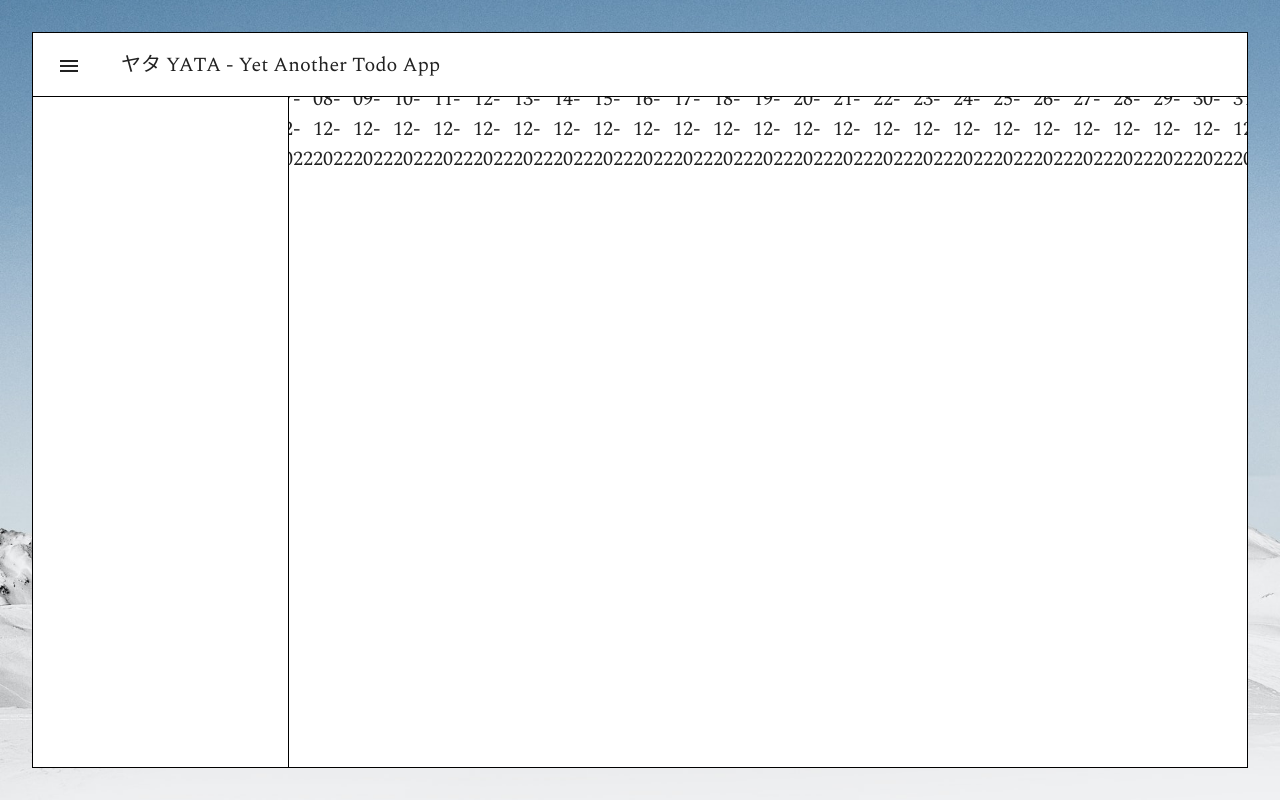
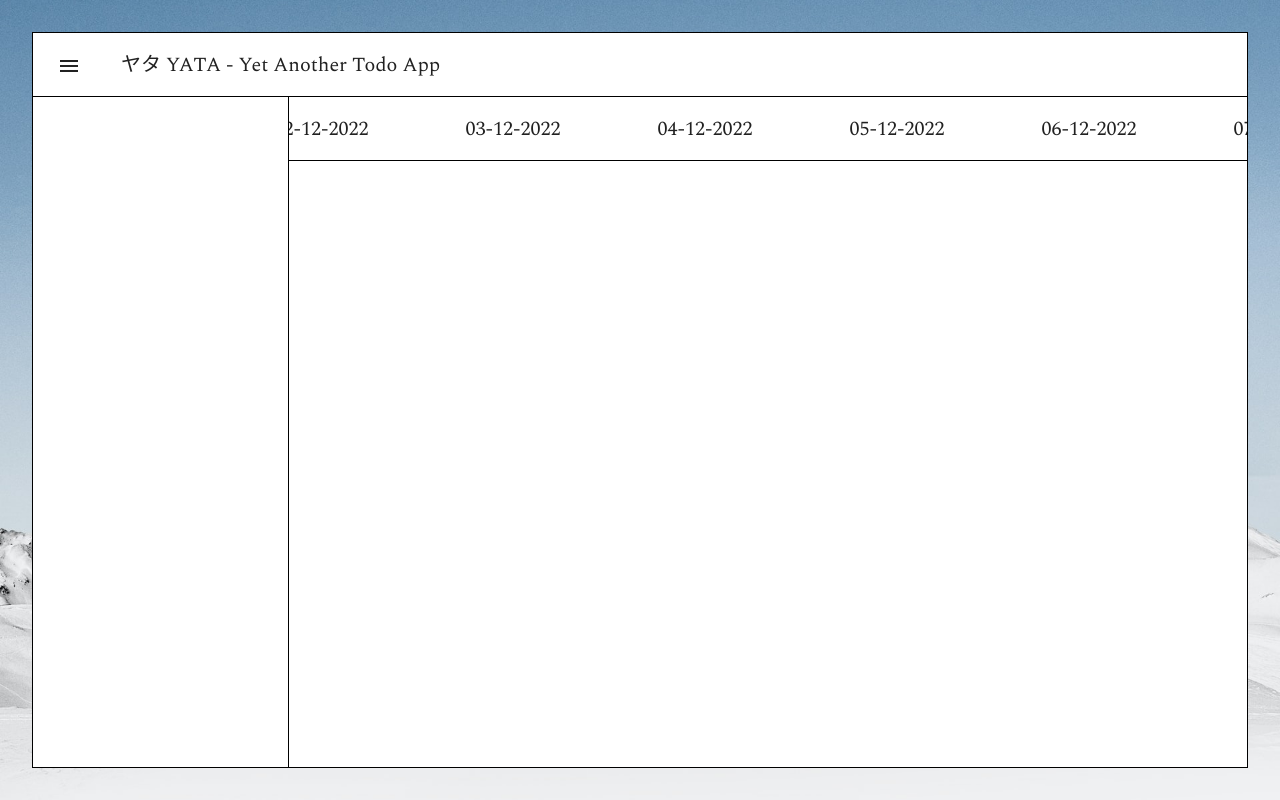
Before and after one commit to ChrisAraneo/yet-another-todo-app, an Angular app in the folder yet-another-todo-app-frontend/: page / in a window 1280 px wide. Built offline with nearby package versions, Linux system fonts and the light colour scheme.

Commit message:
Fixed timeline header width and added bottom border

```diff
--- a/yet-another-todo-app-frontend/src/app/components/timeline/timeline.component.scss
+++ b/yet-another-todo-app-frontend/src/app/components/timeline/timeline.component.scss
@@ -1,3 +1,9 @@
 .timeline-headers-row {
   display: flex;
 }
+
+yata-timeline-header {
+  min-width: 192px;
+  height: 64px;
+  border-bottom: 1px solid black;
+}
```
